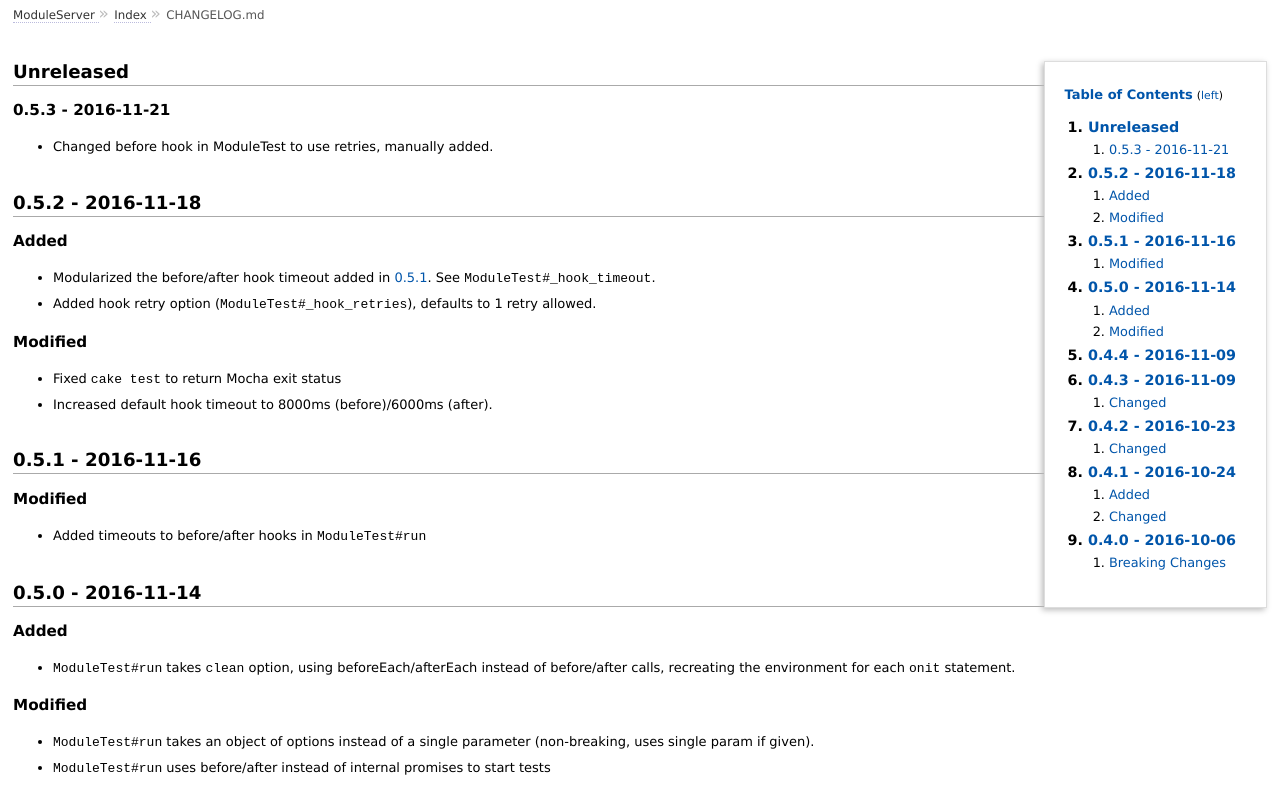
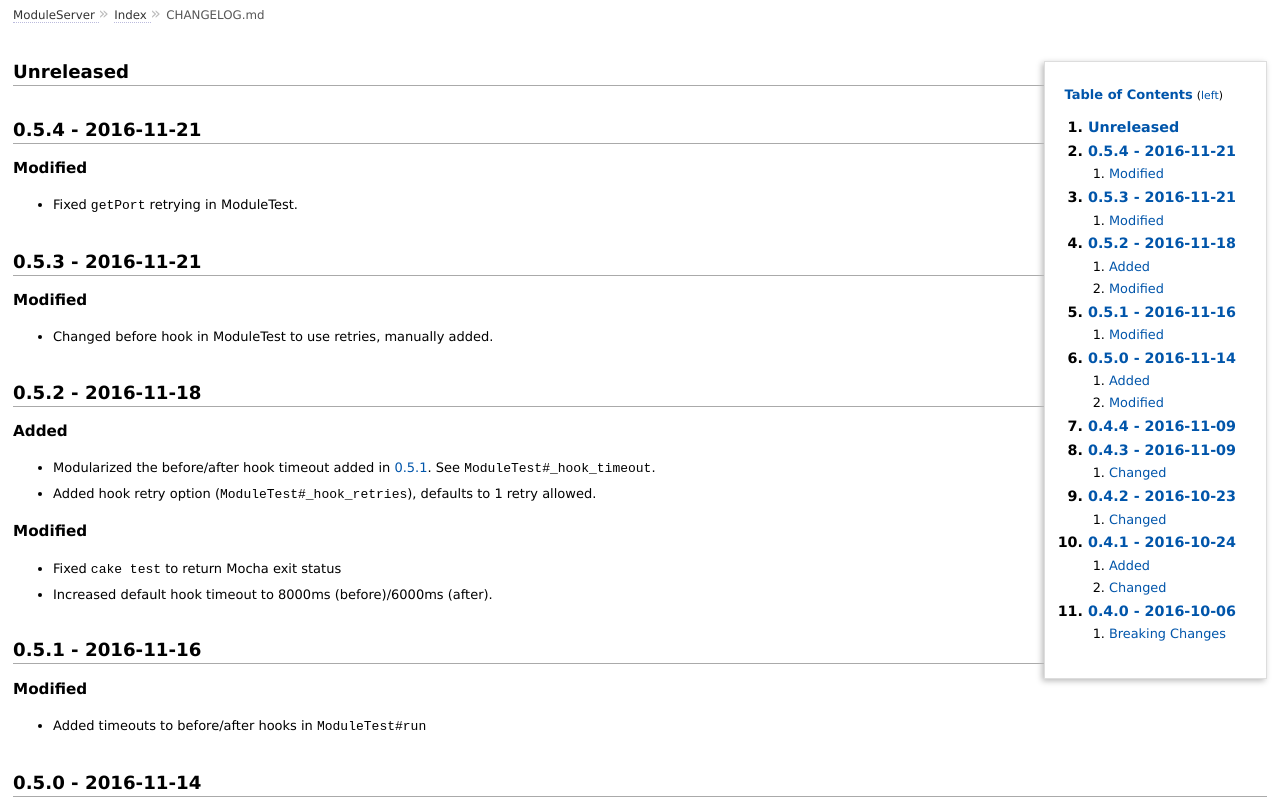
Before and after one commit to CodeLenny/module-server, a website: page doc/extra/CHANGELOG.md.html in a window 1280 px wide. Shown: the top 800 px of the page. Drawn offline with Linux system fonts and the light colour scheme.

Commit message:
Preparing for 0.5.4

```diff
--- a/doc/extra/CHANGELOG.md.html
+++ b/doc/extra/CHANGELOG.md.html
@@ -35,7 +35,13 @@
       </nav>
       <div id='filecontents'>
         <h2 id="unreleased">Unreleased</h2>
-<h3 id="0-5-3-2016-11-21">0.5.3 - 2016-11-21</h3>
+<h2 id="0-5-4-2016-11-21">0.5.4 - 2016-11-21</h2>
+<h3 id="modified">Modified</h3>
+<ul>
+<li>Fixed <code>getPort</code> retrying in ModuleTest.</li>
+</ul>
+<h2 id="0-5-3-2016-11-21">0.5.3 - 2016-11-21</h2>
+<h3 id="modified">Modified</h3>
 <ul>
 <li>Changed before hook in ModuleTest to use retries, manually added.</li>
 </ul>
```
Also changed, not shown: CHANGELOG.md.
